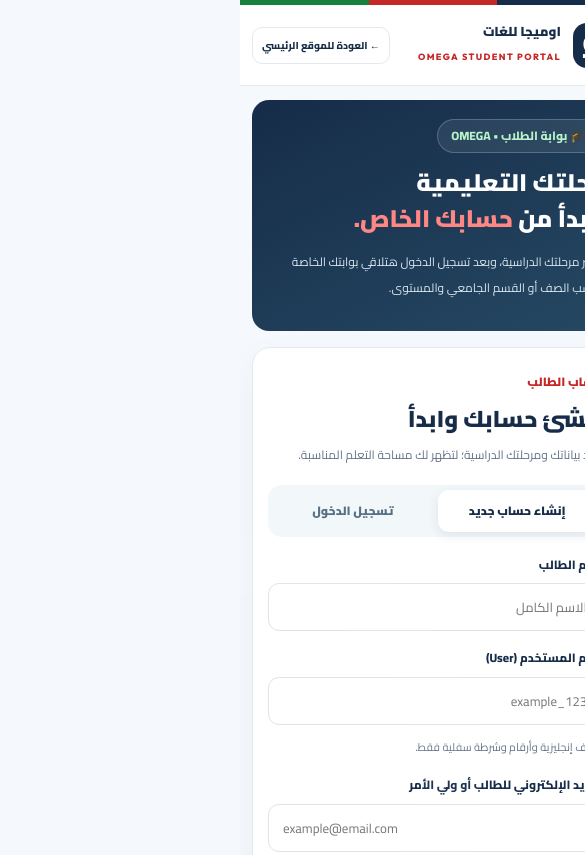
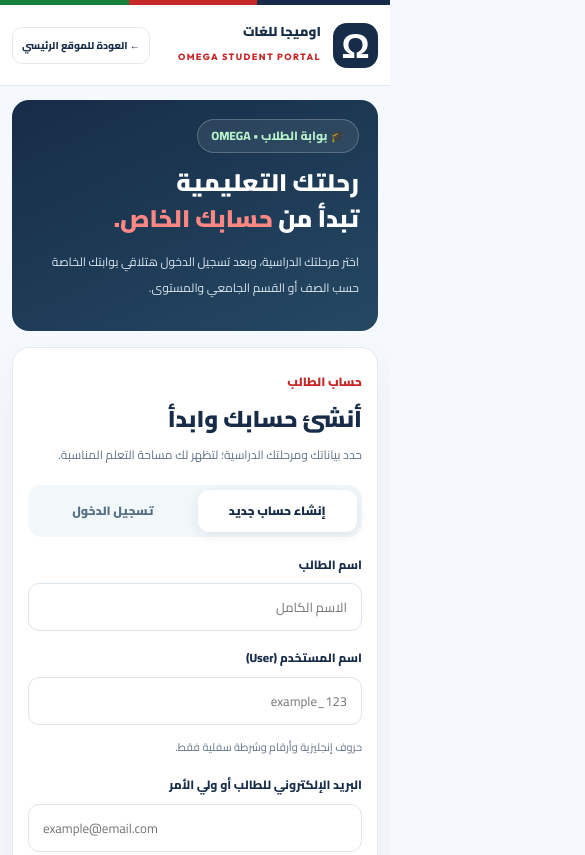
Before and after one commit to PROFRamy/PROFRamy.github.io, a plain HTML site: page student.html in a window 390 px wide. Shown: the top 855 px of the page, 585 px wide, since content can reach past the window. Drawn offline with Linux system fonts and the light colour scheme.

Commit message:
Fix student portal mobile horizontal overflow and responsive sizing

```diff
--- a/student.html
+++ b/student.html
@@ -13,12 +13,40 @@ main{max-width:1180px;margin:35px auto 70px;padding:0 24px}.layout{display:grid;
 .logged{padding:28px 32px 34px}.welcome{padding:21px;background:#eaf6ed;border-radius:16px;border:1px solid #c9e6d2}.welcome h2{font-size:23px;margin:0;color:var(--green)}.welcome p{font-size:12px;color:#435f53;margin:4px 0}.profile-row{display:flex;gap:10px;flex-wrap:wrap;margin-top:15px}.profile-row span{font-size:11px;font-weight:800;padding:7px 12px;border-radius:30px;background:white;color:var(--navy);border:1px solid var(--line)}.dashboard-grid{display:grid;grid-template-columns:1fr 1fr;gap:12px;margin-top:20px}.dash-item{border:1px solid var(--line);padding:19px;border-radius:14px;background:white}.dash-item i{font-style:normal;font-size:25px}.dash-item h3{font-size:14px;color:var(--navy);margin:5px 0 4px}.dash-item p{font-size:11px;color:var(--muted);margin:0}.logout{background:#fff;color:var(--red);border:1px solid #f0cccc;padding:10px 18px;border-radius:10px;font-size:12px;font-weight:900;margin-top:22px}
 @media(max-width:950px){.layout{grid-template-columns:1fr}.aside{position:static;min-height:0;padding:27px}.aside h1{font-size:31px}.illustration{display:none}.feature{display:inline-flex;margin-left:18px;border:0}}@media(max-width:600px){main{margin:18px auto 55px;padding:0 12px}.head-inner{padding:12px}.brand strong{font-size:14px}.back{font-size:10px;padding:9px}.aside{padding:23px;border-radius:18px}.aside h1{font-size:27px}.aside p{font-size:12px}.feature{font-size:11px}.panel{border-radius:18px}.panel-head{padding:22px 18px 0}.panel-head h2{font-size:23px}.tabs{margin:0 18px}.body,.logged{padding:19px 18px 23px}.two{grid-template-columns:1fr;gap:0}.stage .choice{padding:9px;gap:7px}.stage strong{font-size:11px}.stage small{font-size:9px}.stage .ico{width:31px;height:31px;font-size:18px}.subchoices{padding:13px 9px}.opt span{font-size:10px}.dashboard-grid{grid-template-columns:1fr}}@media(prefers-reduced-motion:reduce){*,*:before,*:after{transition:none!important}}
 
-/* Mobile layout: prevent grid intrinsic widths from forcing a desktop-sized canvas. */
-html,body{max-width:100%;overflow-x:clip}
-.layout,.layout>*,.panel,.body,.form-area,.tabs,.tab,.head-inner,.brand{min-width:0}
-.panel{width:100%}
-@media(max-width:950px){.layout{display:flex;flex-direction:column;gap:16px}.layout>.aside,.layout>.panel{width:100%;max-width:100%;flex:none}.aside{min-height:0}.panel{overflow:hidden}}
-@media(max-width:600px){main{width:100%;max-width:100%;margin:14px auto 45px;padding:0 12px}.head-inner{width:100%;gap:8px;flex-wrap:wrap}.brand{flex:1}.brand strong{font-size:13px}.brand small{font-size:9px}.back{white-space:normal;text-align:center;font-size:10px}.aside{padding:19px;border-radius:17px}.aside h1{font-size:24px;margin:12px 0 8px}.aside p{font-size:12px}.feature{display:none}.panel-head{padding:19px 15px 0}.tabs{margin:0 15px}.tab{font-size:12px;padding:12px 5px;line-height:1.5}.body,.logged{padding:18px 15px 22px}.stage-grid{grid-template-columns:repeat(2,minmax(0,1fr))}.choice-grid{grid-template-columns:repeat(2,minmax(0,1fr))}.two{grid-template-columns:minmax(0,1fr)}.field,.password-wrap,input{max-width:100%}}
+/* Responsive containment: always size the page to the real device viewport. */
+html,body{width:100%;max-width:100%;min-width:0;overflow-x:hidden}
+body{position:relative}
+header,.topline,main,.layout,.layout>*,.aside,.panel,.panel-head,.body,.form-area,.tabs,.tab,.head-inner,.brand{min-width:0;max-width:100%}
+main,.layout,.panel{width:100%}
+.layout{grid-template-columns:minmax(0,.9fr) minmax(0,1.1fr)}
+.panel{overflow:hidden}
+.brand>span:last-child{min-width:0}
+.aside h1,.aside p,.panel-head h2,.hint,.stage strong,.stage small{overflow-wrap:anywhere}
+@media(max-width:950px){
+  .layout{display:grid;grid-template-columns:minmax(0,1fr);gap:16px}
+  .layout>.aside,.layout>.panel{width:100%;max-width:100%;min-width:0}
+  .aside{position:static;min-height:0}
+}
+@media(max-width:600px){
+  main{width:100%;max-width:100%;margin:14px auto 45px;padding:0 12px}
+  .head-inner{width:100%;min-width:0;gap:8px;flex-wrap:wrap;padding:12px}
+  .brand{flex:1 1 155px}
+  .brand strong{font-size:13px}
+  .brand small{font-size:9px}
+  .back{flex:0 1 auto;max-width:100%;white-space:normal;text-align:center;font-size:10px}
+  .aside{padding:19px;border-radius:17px}
+  .aside h1{font-size:24px;margin:12px 0 8px}
+  .aside p{font-size:12px}
+  .feature{display:none}
+  .panel{border-radius:17px}
+  .panel-head{padding:19px 15px 0}
+  .tabs{margin:0 15px}
+  .tab{font-size:12px;padding:12px 5px;line-height:1.5}
+  .body,.logged{padding:18px 15px 22px}
+  .stage-grid,.choice-grid{grid-template-columns:repeat(2,minmax(0,1fr))}
+  .two{grid-template-columns:minmax(0,1fr)}
+  .field,.password-wrap,input{max-width:100%}
+}
 </style></head><body>
 <div class="topline"></div><header><div class="head-inner">
 <a href="index.html" class="brand"><span class="omega" aria-hidden="true">Ω</span><span><strong>اوميجا للغات</strong><small>OMEGA STUDENT PORTAL</small></span></a>
```
